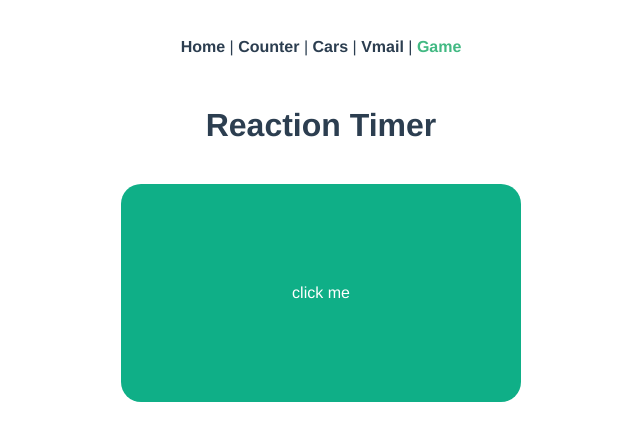
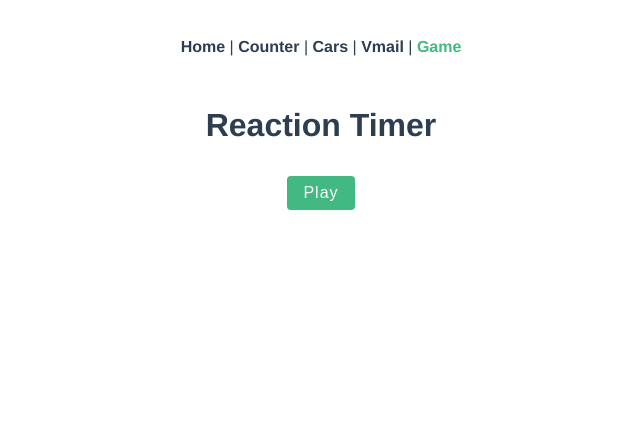
Before and after one commit to kirill-petrov/demo-vue-2, a Vue app: page /reactionTimer in a window 1280 px wide. Shown: the top 440 px of the page, without its empty margins (319-959 px from the left). Built offline with nearby package versions, Linux system fonts and the light colour scheme.

Commit message:
finished reflection game

```diff
--- a/src/components/ReactionTimerGame/BlockItem.vue
+++ b/src/components/ReactionTimerGame/BlockItem.vue
@@ -13,6 +13,7 @@ export default {
     };
   },
   mounted() {
+    // сработает только когда смонтируется в ДОМ
     setTimeout(() => {
       this.showBlock = true;
       this.startTimer();
@@ -20,13 +21,13 @@ export default {
   },
   methods: {
     startTimer() {
-      // start the timer, tick every 10ms
+      console.log('// start the timer, tick every 10ms');
       this.timer = setInterval(() => {
         this.reactionTime += 10;
       }, 10);
     },
     stopTimer() {
-      // stop the timer
+      console.log('// stop the timer', this.reactionTime);
       clearInterval(this.timer);
       this.$emit('end', this.reactionTime);
     },
@@ -34,11 +35,11 @@ export default {
 };
 </script>
 
-<style>
+<style scoped>
 .block {
   width: 400px;
   border-radius: 20px;
-  background: #0faf87;
+  background: #42b983;
   color: white;
   text-align: center;
   padding: 100px 0;
--- a/src/components/ReactionTimerGame/ResultItem.vue
+++ b/src/components/ReactionTimerGame/ResultItem.vue
@@ -0,0 +1,34 @@
+<template>
+  <div>
+    <p>Reaction time: {{ score }} ms</p>
+    <p class="rank" v-if="rank">{{ rank }}</p>
+  </div>
+</template>
+
+<script>
+export default {
+  props: ['score'],
+  data() {
+    return {
+      rank: null,
+    };
+  },
+  mounted() {
+    if (this.score < 250) {
+      this.rank = 'Ninja Fingers!!!';
+    } else if (this.score < 400) {
+      this.rank = 'Быстрые рефлексы';
+    } else {
+      this.rank = 'Скорость улитки…';
+    }
+  },
+};
+</script>
+
+<style>
+.rank {
+  font-size: 1.4rem;
+  color: #42b983;
+  font-weight: bold;
+}
+</style>
--- a/src/views/ReactionTimer/ReactionTimer.vue
+++ b/src/views/ReactionTimer/ReactionTimer.vue
@@ -1,16 +1,19 @@
 <template>
   <div>
     <h1>Reaction Timer</h1>
-    <block />
+    <button @click="start" :disabled="isPlaying">Play</button>
+    <block v-if="isPlaying" :delay="delay" @end="endGame" />
+    <result v-if="showResults" :score="score" />
   </div>
 </template>
 
 <script>
 import Block from '@/components/ReactionTimerGame/BlockItem.vue';
+import Result from '@/components/ReactionTimerGame/ResultItem.vue';
 
 export default {
   name: 'ReactionTimer',
-  components: { Block },
+  components: { Block, Result },
   data() {
     return {
       isPlaying: false,
@@ -37,16 +40,12 @@ export default {
 
 <style lang="scss" scoped>
 #app {
-  // todo: delete
-  // font-family: Avenir, Helvetica, Arial, sans-serif;
-  // -webkit-font-smoothing: antialiased;
-  // -moz-osx-font-smoothing: grayscale;
-  // text-align: center;
   color: #444;
   margin-top: 60px;
 }
 button {
-  background: #0faf87;
+  background: #42b983;
+  width: auto;
   color: white;
   border: none;
   padding: 8px 16px;
```
